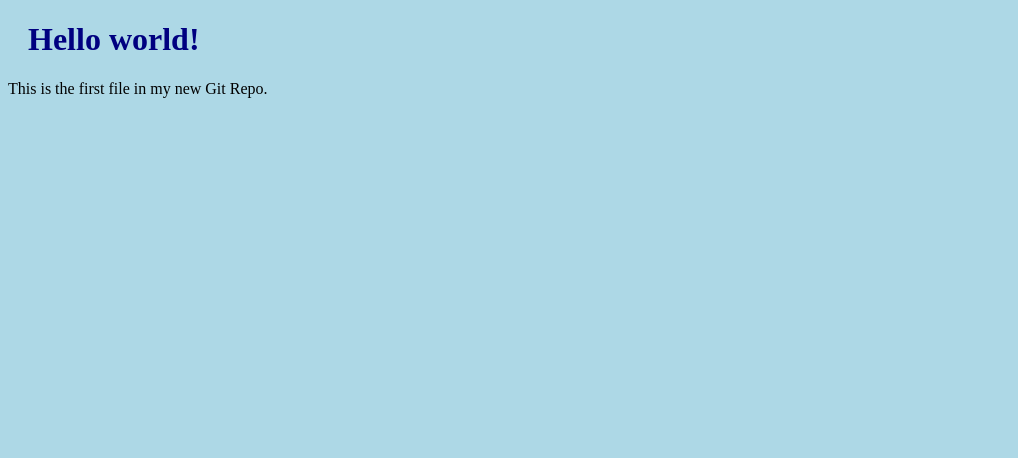
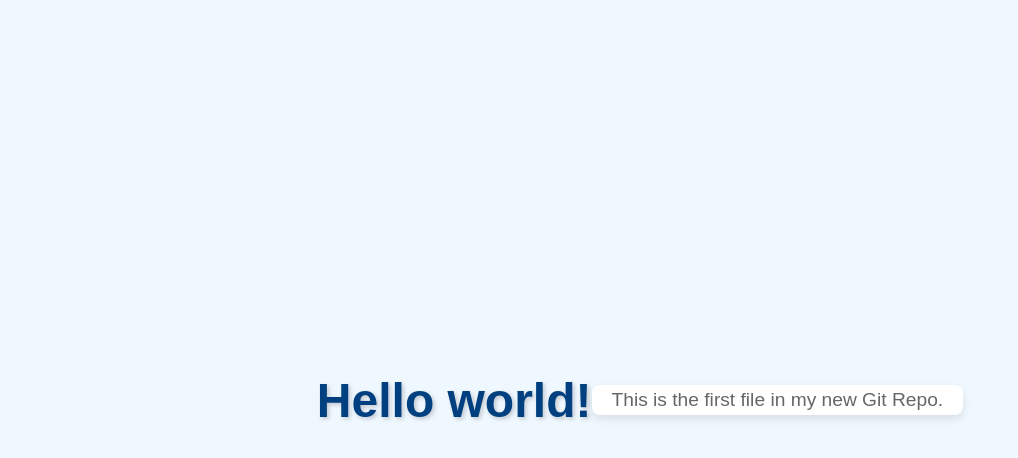
Before and after one commit to Hienfeld/git_workshop, a plain HTML site: page index.html in a window 1280 px wide. Shown: the whole page, without its empty margins (0-1018 px from the left). Drawn offline with Linux system fonts and the light colour scheme.

Commit message:
Updated readme and stylesheet

```diff
--- a/bluestyle.css
+++ b/bluestyle.css
@@ -1,8 +1,31 @@
 body {
-    background-color: lightblue;
-  }
+    background-color: #f0f8ff;
+    font-family: 'Arial', sans-serif;
+    margin: 0;
+    padding: 0;
+    display: flex;
+    justify-content: center;
+    align-items: center;
+    height: 100vh;
+    color: #333;
+}
 
-  h1 {
-    color: navy;
-    margin-left: 20px;
-  }
+h1 {
+    color: #004080;
+    margin-left: 0;
+    font-size: 3em;
+    text-shadow: 2px 2px 4px rgba(0, 0, 0, 0.2);
+}
+
+p {
+    font-size: 1.2em;
+    line-height: 1.6;
+    color: #666;
+    margin: 20px 0;
+    padding: 0 20px;
+    background: #fff;
+    box-shadow: 0 4px 8px rgba(0, 0, 0, 0.1);
+    border-radius: 8px;
+    max-width: 600px;
+    text-align: center;
+}
```
Also changed, not shown: 1 other file.
